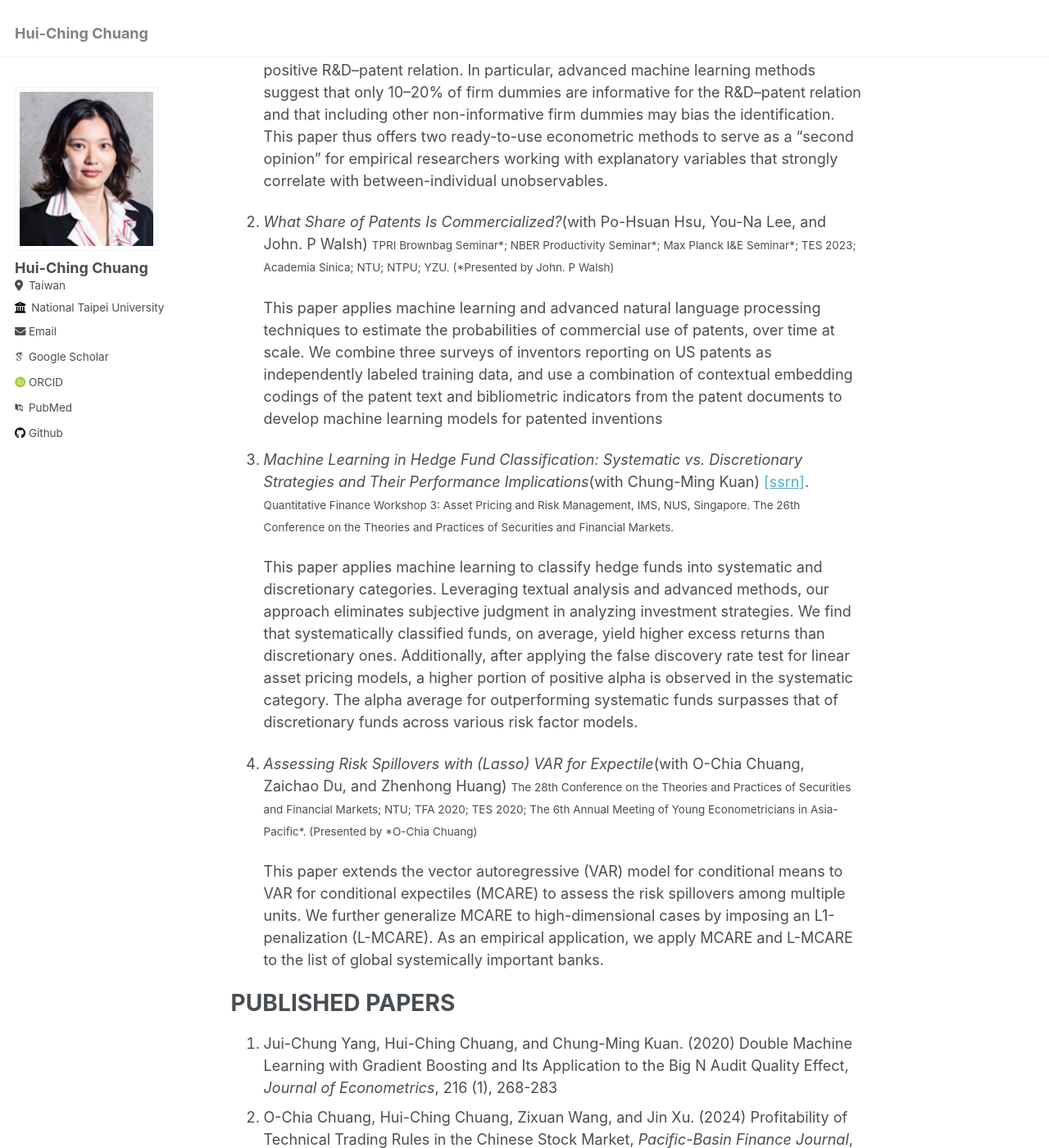
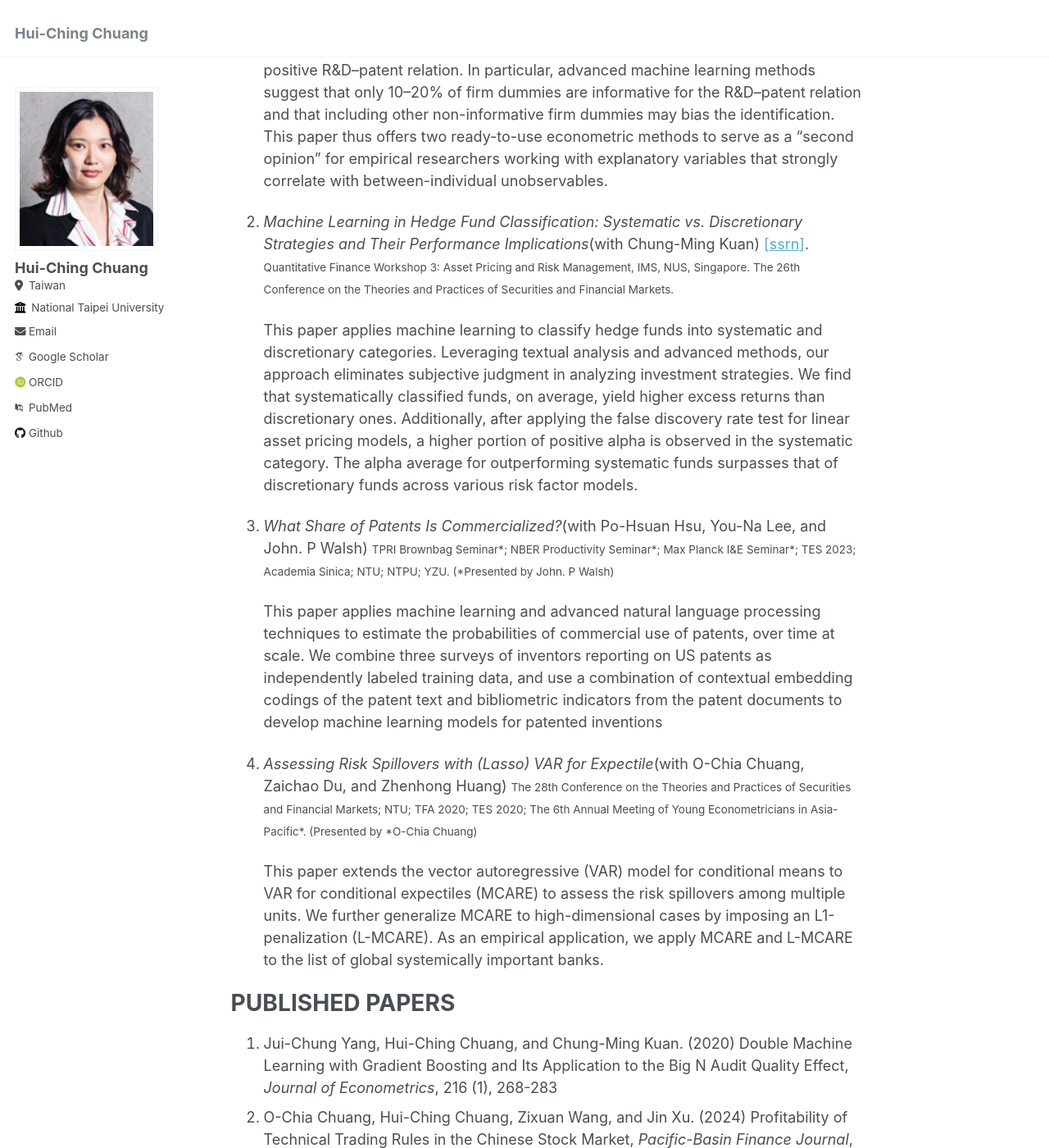
Before and after one commit to hcchuang/hcchuang.github.io, a Jekyll site: the page built from _pages/about.md, in a window 1280 px wide and 1400 px high, scrolled down 607 px. Shown: the whole window at 82% size. Built offline with Jekyll 4.4.1, drawn with Linux system fonts in a browser that asks for light colours; some web fonts are replaced.

Commit message:
Update about.md

```diff
--- a/_pages/about.md
+++ b/_pages/about.md
@@ -18,16 +18,14 @@ WORKING PAPERS
    The common practice to include firm fixed effects in empirical research may eliminate the explanatory power of important economic factors that are persistent. We use the intuitive R&D–patent relation to illustrate this point. Our review of recent studies suggests a surprising pattern that R&D input only positively explains patent output in half of prior regression estimations. This "missing link" can be attributed to the persistence of R&D and patents that causes the between-firm variation to be absorbed by firm fixed effects. We consider adjusted Hausman–Taylor estimates and advanced machine learning methods, and find that both methods lead to a clear positive R&D–patent relation. In particular, advanced machine learning methods suggest that only 10–20% of firm dummies are informative for the R&D–patent relation and that including other non-informative firm dummies may bias the identification. This paper thus offers two ready-to-use econometric methods to serve as a "second opinion" for empirical researchers working with explanatory variables that strongly correlate with between-individual unobservables.
 
 
+2. _Machine Learning in Hedge Fund Classification: Systematic vs. Discretionary Strategies and Their Performance Implications_(with Chung-Ming Kuan) [\[ssrn\]](https://papers.ssrn.com/sol3/papers.cfm?abstract_id=3912348){:target="_blank"}. <small> Quantitative Finance Workshop 3: Asset Pricing and Risk Management, IMS, NUS, Singapore. The 26th Conference on the Theories and Practices of Securities and Financial Markets. </small>
 
-2. _What Share of Patents Is Commercialized?_(with Po-Hsuan Hsu, You-Na Lee, and John. P Walsh) <small> TPRI Brownbag Seminar\*; NBER Productivity Seminar\*; Max Planck I&E Seminar\*; TES 2023; Academia Sinica; NTU; NTPU; YZU. (*Presented by John. P Walsh)</small>
+   This paper applies machine learning to classify hedge funds into systematic and discretionary categories. Leveraging textual analysis and advanced methods, our approach eliminates subjective judgment in analyzing investment strategies. We find that systematically classified funds, on average, yield higher excess returns than discretionary ones. Additionally, after applying the false discovery rate test for linear asset pricing models, a higher portion of positive alpha is observed in the systematic category. The alpha average for outperforming systematic funds surpasses that of discretionary funds across various risk factor models.
+
+
+3. _What Share of Patents Is Commercialized?_(with Po-Hsuan Hsu, You-Na Lee, and John. P Walsh) <small> TPRI Brownbag Seminar\*; NBER Productivity Seminar\*; Max Planck I&E Seminar\*; TES 2023; Academia Sinica; NTU; NTPU; YZU. (*Presented by John. P Walsh)</small>
 
    This paper applies machine learning and advanced natural language processing techniques to estimate the probabilities of commercial use of patents, over time at scale. We combine three surveys of inventors reporting on US patents as independently labeled training data, and use a combination of contextual embedding codings of the patent text and bibliometric indicators from the patent documents to develop machine learning models for patented inventions
-
-
-
-3. _Machine Learning in Hedge Fund Classification: Systematic vs. Discretionary Strategies and Their Performance Implications_(with Chung-Ming Kuan) [\[ssrn\]](https://papers.ssrn.com/sol3/papers.cfm?abstract_id=3912348){:target="_blank"}. <small> Quantitative Finance Workshop 3: Asset Pricing and Risk Management, IMS, NUS, Singapore. The 26th Conference on the Theories and Practices of Securities and Financial Markets. </small>
-
-   This paper applies machine learning to classify hedge funds into systematic and discretionary categories. Leveraging textual analysis and advanced methods, our approach eliminates subjective judgment in analyzing investment strategies. We find that systematically classified funds, on average, yield higher excess returns than discretionary ones. Additionally, after applying the false discovery rate test for linear asset pricing models, a higher portion of positive alpha is observed in the systematic category. The alpha average for outperforming systematic funds surpasses that of discretionary funds across various risk factor models.
 
 
 4. _Assessing Risk Spillovers with (Lasso) VAR for Expectile_(with O-Chia Chuang, Zaichao Du, and Zhenhong Huang) <small> The 28th Conference on the Theories and Practices of Securities and Financial Markets; NTU; TFA 2020; TES 2020; The 6th Annual Meeting of Young Econometricians in Asia-Pacific\*. (Presented by *O-Chia Chuang) </small>
```
